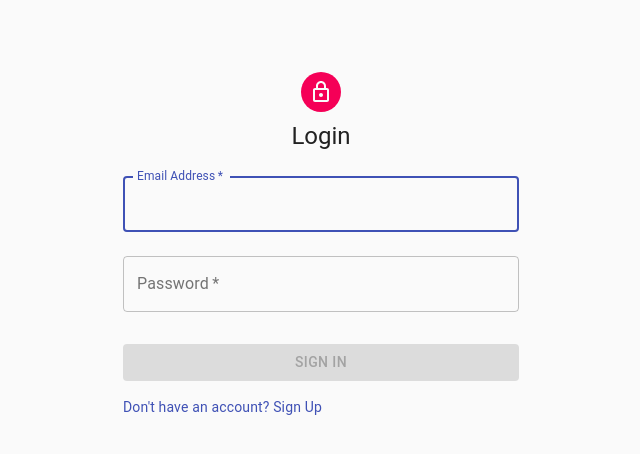
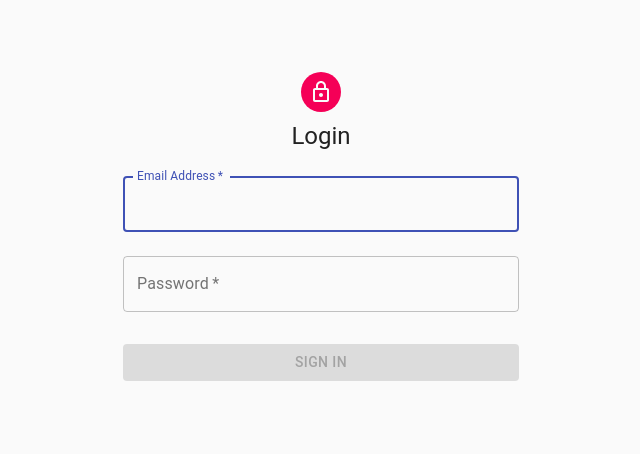
Before and after one commit to raphaellins/overt-lite, a React (Create React App) app in the folder view/: page /login in a window 1280 px wide. Shown: the top 454 px of the page, without its empty margins (319-959 px from the left). Built offline with nearby package versions, Linux system fonts and the light colour scheme.

Commit message:
cleanup, and removing possibility to create new account

```diff
--- a/view/src/components/NewDraw.tsx
+++ b/view/src/components/NewDraw.tsx
@@ -1,4 +1,4 @@
-import React, { Component, useState } from 'react'
+import React, { Component } from 'react'
 import 'date-fns';
 import DateFnsUtils from '@date-io/date-fns';
 import withStyles from '@material-ui/core/styles/withStyles';
--- a/view/src/pages/Home.tsx
+++ b/view/src/pages/Home.tsx
@@ -20,11 +20,10 @@ import ExitToAppIcon from '@material-ui/icons/ExitToApp';
 import CircularProgress from '@material-ui/core/CircularProgress';
 
 import { authMiddleWare } from '../util/auth'
-import { Theme, createStyles, BottomNavigationAction, BottomNavigation, Button } from '@material-ui/core';
+import { Theme, createStyles, Button } from '@material-ui/core';
 import Game from '../components/Game';
 import NewDraw from '../components/NewDraw';
 import Account from './Account';
-import RestoreIcon from '@material-ui/icons/Restore';
 
 const drawerWidth = 240;
 
--- a/view/src/pages/Login.tsx
+++ b/view/src/pages/Login.tsx
@@ -175,13 +175,6 @@ class login extends Component<IProps, IState> {
 							Sign In
 							{loading && <CircularProgress size={30} className={classes.progess} />}
 						</Button>
-						<Grid container>
-							<Grid item>
-								<Link href="signup" variant="body2">
-									{"Don't have an account? Sign Up"}
-								</Link>
-							</Grid>
-						</Grid>
 						{errors?.general && (
 							<Typography variant="body2" className={classes.customError}>
 								{errors?.general}
```
